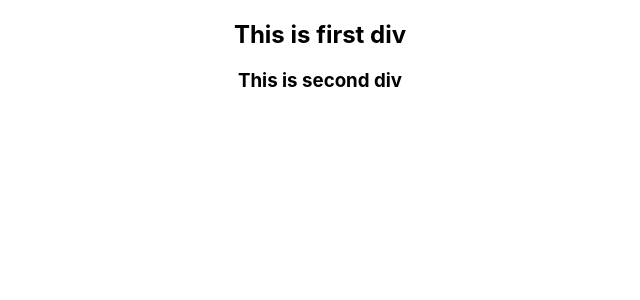
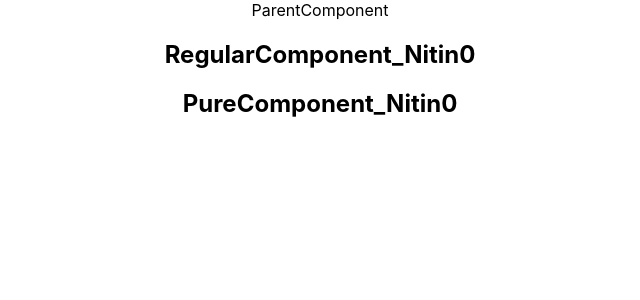
Before and after one commit to nitinbly84/hello-world, a React (Create React App) app: page / in a window 1280 px wide. Shown: the top 300 px of the page, without its empty margins (320-960 px from the left). Built offline with nearby package versions, Linux system fonts and the light colour scheme.

Commit message:
Added PureComponent example

```diff
--- a/src/App.js
+++ b/src/App.js
@@ -5,12 +5,13 @@ import Welcome from './components/Welcome'
 import Subscribe from './components/SubscribeButton'
 import CreateEl from './components/CreateElement'
 import CustomEvent from './components/EventHandling'
-import ParentComponent from './components/ParentComponent';
-import NamesList from './components/Listing'
+import ParentComponent from './parentChildComponents/ParentComponent';
+import NamesList from './listingComponents/Listing'
 import CssProcessor from './components/CSSComponent'
 import NormalForm from './components/FormProcess';
 import LifecycleA from './components/LifecycleComponent';
 import FragmentSample2, { FragmentSample } from './components/Fragment'
+import Parent from './pureComponents/Parent'
 
 // https://codesandbox.io/p/sandbox/00254q4n6p?file=%2Fsrc%2Findex.js
 
@@ -23,8 +24,9 @@ function App() {
     // To format the code, select the code to format & press Ctrl+K then Ctrl+F
     return (
         <div className="App">
-            <FragmentSample2 />
-            {/*<LifecycleA name='props'/>
+            <Parent />
+            {/*<FragmentSample2 />
+            <LifecycleA name='props'/>
             <NormalForm />
             <CssProcessor position={1} name={'primary'}/>
             <NamesList />
--- /dev/null
+++ b/src/pureComponents/Parent.js
@@ -0,0 +1,40 @@
+import React, { Component } from 'react'
+import RegularComponent from './RegularComponent'
+import PureComponent from './PureComponent'
+
+class Parent extends Component {
+    constructor() {
+        super()
+
+        this.state = {
+            name: "Nitin",
+            count: 0
+        }
+    }
+
+    componentDidMount() {
+        console.log(`Parent is mounting for the count: ${this.state.count}`)
+        setInterval(() => {
+            this.setState(
+                {
+                    count: this.state.count + 1
+                })
+        }, 6000)
+    }
+
+    render() {
+        console.log(`*********Parent was rendered....${this.state.name}${this.state.count}*********`)
+        // if we use below variable as props then both the components will be re-rendered
+        const newName = `${this.state.name}${this.state.count}`
+        // RegularComponent will be re-rendered even if we pass the same props
+        return (
+            <>
+                ParentComponent
+                <RegularComponent name={newName} />
+                <PureComponent name={newName} />
+            </>
+            )
+    }
+}
+
+export default Parent
--- /dev/null
+++ b/src/pureComponents/PureComponent.js
@@ -0,0 +1,36 @@
+import React, { PureComponent } from 'react'
+
+// Pure component is re-rendered only when there is state or props change.
+// shallow comparison is done to check if change is done
+// if the values are primitive then their type & values are checked
+// if the values are objects then their references are checked
+class PurComponent extends PureComponent {
+
+	constructor(props) {
+		super(props)
+
+		this.state = {
+			name: props.name
+		}
+	}
+
+	componentDidUpdate(prevProps, prevState, snapshot) {
+		console.log(`Pure component updated...${this.state.name}`)
+	}
+
+	// Below function updates the state with the value passed via props, if we remove then state will not be updated
+	static getDerivedStateFromProps(props, state) {
+		// if we comment eblow line then also this component will be re-rendered, if props are still changing
+		state.name = props.name
+		return state
+	}
+
+	render() {
+		console.log("Pure component was rendered....")
+		return (
+			<h2>PureComponent_{this.state.name}</h2>
+		)
+	}
+}
+
+export default PurComponent
--- /dev/null
+++ b/src/pureComponents/RegularComponent.js
@@ -0,0 +1,31 @@
+import React, { Component } from 'react'
+
+class RegularComponent extends Component {
+
+	constructor(props) {
+		super(props)
+
+		this.state = {
+			name: props.name
+		}
+	}
+
+	componentDidUpdate(prevProps, prevState, snapshot) {
+		console.log(`Regular component updated...${this.state.name}`)
+	}
+
+	// Below function updates the state with the value passed via props, if we remove then state will not be updated
+	static getDerivedStateFromProps(props, state) {
+		state.name = props.name
+		return state
+	}
+
+	render() {
+		console.log("Regular component was rendered....")
+		return (
+			<h2>RegularComponent_{this.state.name}</h2>
+		)
+	}
+}
+
+export default RegularComponent
```
Also changed, not shown: src/listingComponents/Listing.js (renamed from src/components/Listing.js), src/listingComponents/ListingAsProps.js (renamed from src/components/ListingAsProps.js), src/parentChildComponents/ChildComponent.js (renamed from src/components/ChildComponent.js), src/parentChildComponents/ParentComponent.js (renamed from src/components/ParentComponent.js).
